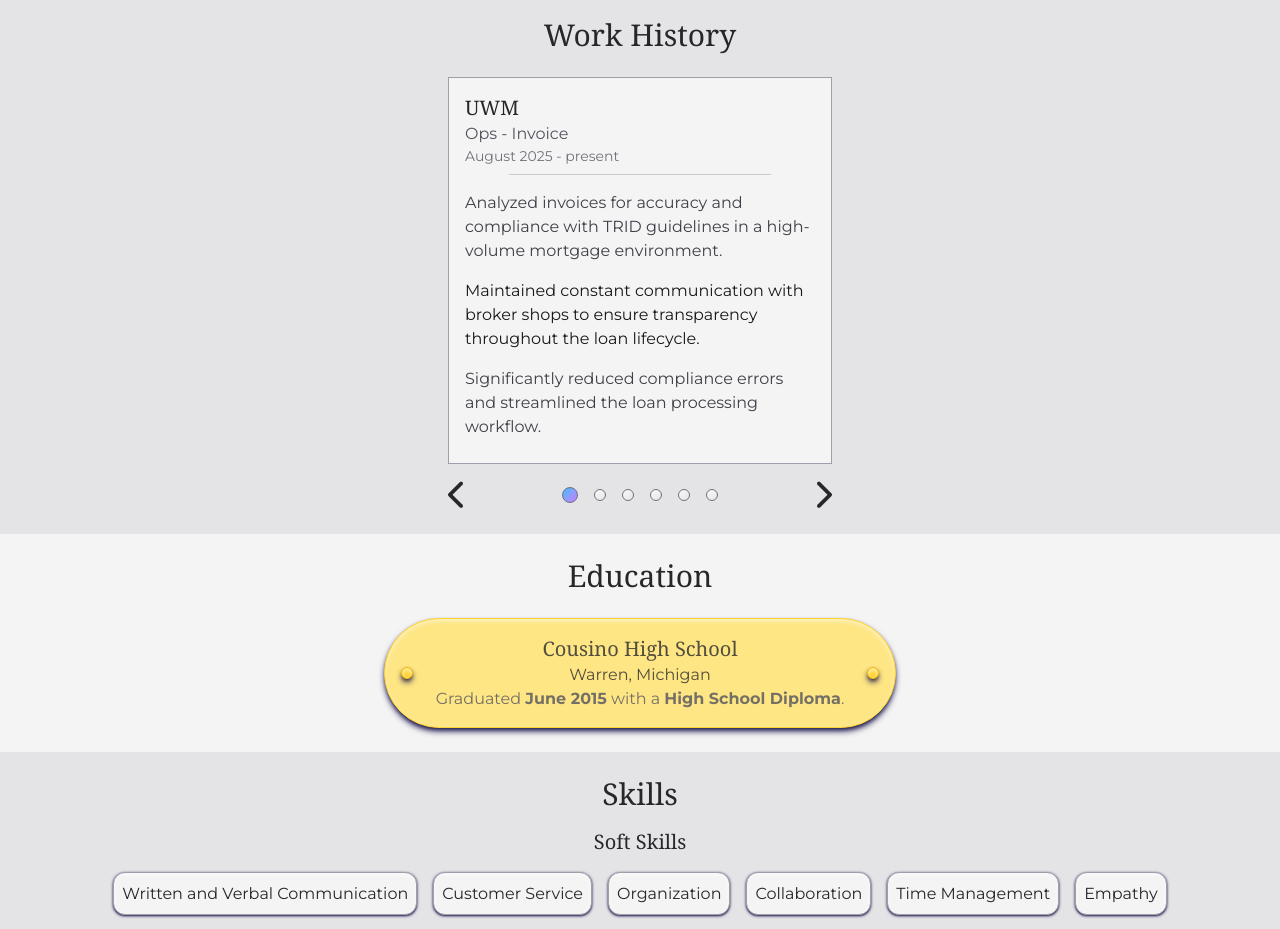
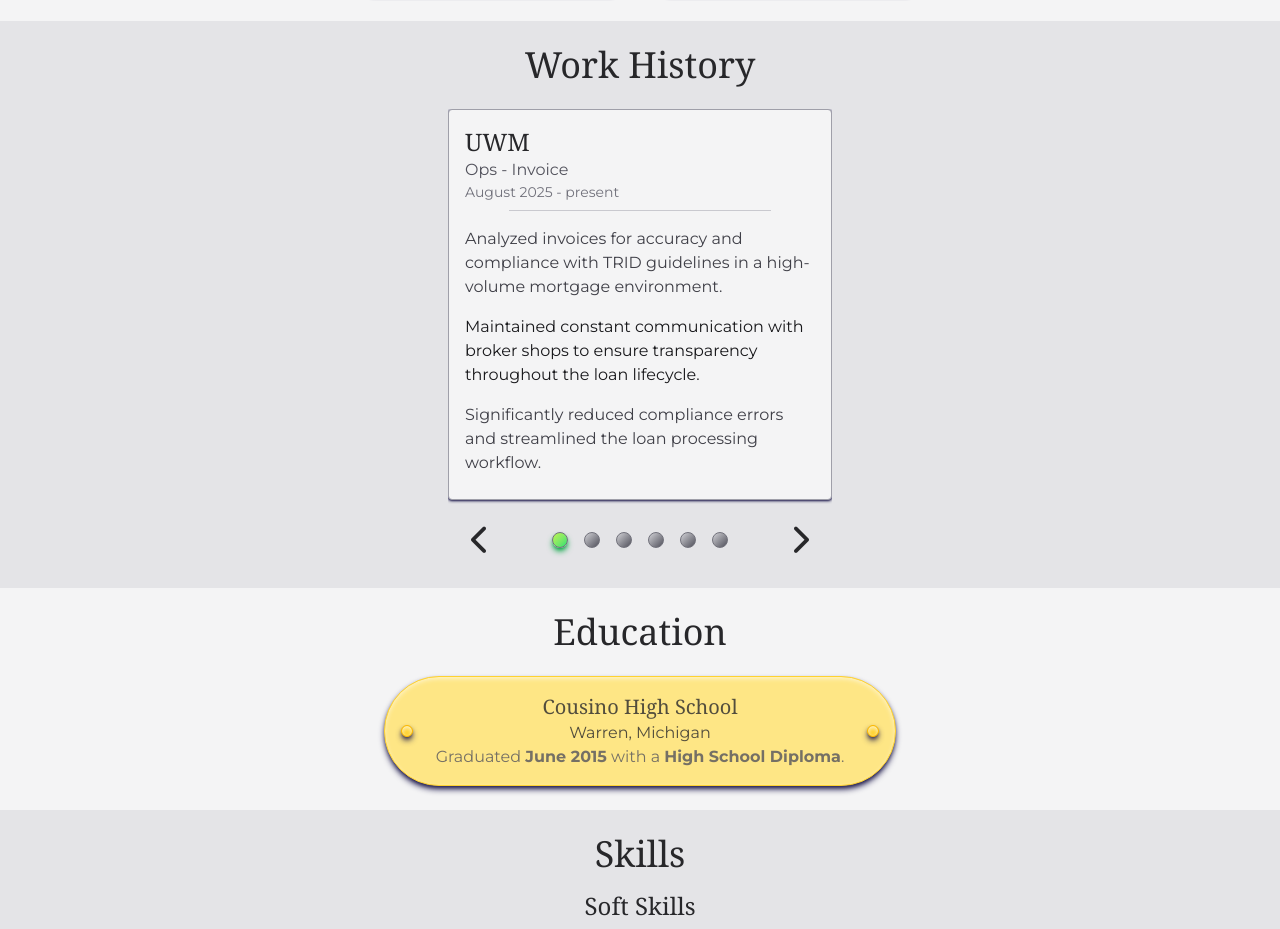
Before and after one commit to voidbloom13/personal-site, a React (Vite) app: page / in a window 1280 px wide. Shown: the part 440-1369 px from the top of the page. Built offline with nearby package versions, Linux system fonts and the light colour scheme; a web font is replaced by a local one.

Commit message:
First Draft complete. Need to update profile picture and refactor resume.pdf.

```diff
--- a/src/assets/userInfo.js
+++ b/src/assets/userInfo.js
@@ -37,7 +37,7 @@
     profilePicture: "/profile.jpg",
     resume: "/resume.pdf",
     summary:
-      "<b>Experienced customer service</b> representative specializing in more technical aspects of customer issues. Looking for a <b>Help Desk</b> position where I can utilize my technical expertise and passion for helping users by <b>resolving complex issues</b> in a timely, friendly manner.",
+      "A detail-oriented customer service professional with a knack for <b>resolving complex technical issues</b>. I'm seeking a Help Desk or IT support role where I can apply my passion for <b>Linux and Bash scripting</b> to provide excellent user support. I am currently pursuing <b>CompTIA A+, Security+, and Network+ certifications</b> to expand my IT expertise.",
   },
   skills: {
     soft: [
--- a/src/components/Education/Education.jsx
+++ b/src/components/Education/Education.jsx
@@ -5,7 +5,7 @@
   return (
     <section id="Education" className='w-full bg-zinc-100 text-zinc-800 py-6'>
       <div className='w-9/10 max-w-6xl mx-auto'>
-        <h1 className='font-serif text-4xl md:text-3xl text-center mb-6'>Education</h1>
+        <h1 className='font-serif text-4xl text-center mb-6'>Education</h1>
         {userInfo.education.map(e => <Edu key={e} education={e} />)}
       </div>
     </section>
--- a/src/components/Intro/Intro.jsx
+++ b/src/components/Intro/Intro.jsx
@@ -12,7 +12,7 @@
             <h2 className='transition-all duration-200 text-blue-500 hover:text-purple-700 text-xl tracking-tight font-[Montserrat] font-medium text-center md:text-left'><a href={`mailto:${userInfo.info.email}`}>{userInfo.info.email}</a></h2>
           </div>
         </div>
-        <p className='max-w-4xl text-lg text-left font-[Montserrat] self-center justify-self-center py-9' dangerouslySetInnerHTML={{ __html: userInfo.info.summary }} />
+        <p className='max-w-4xl text-lg text-left font-[Montserrat] self-center justify-self-center py-9 [&>b]:font-semibold' dangerouslySetInnerHTML={{ __html: userInfo.info.summary }} />
         <div className='flex flex-col sm:flex-row gap-4 w-full max-w-xl'>
           <a className='w-full' href="/resume.pdf" download="dakota_huyghe_resume.pdf">
             <button className='transition-all duration-200 w-full bg-linear-to-br from-green-400 to-emerald-600 hover:gl-linear-to-br hover:from-green-200 hover:to-emerald-400 font-[Montserrat] font-medium text-zinc-200 hover:text-emerald-700 shadow-sm hover:shadow-lg shadow-indigo-950 inset-shadow-sm inset-shadow-emerald-50 rounded-full cursor-pointer'>
--- a/src/components/Skills/SkillCard.jsx
+++ b/src/components/Skills/SkillCard.jsx
@@ -1,6 +1,6 @@
 function SkillCard(props) {
   return (
-    <div className="transition-all duration-200 p-2 bg-zinc-100 hover:bg-zinc-50 border border-zinc-400 border-solid rounded-xl shadow-sm hover:shadow-lg shadow-indigo-950 inset-shadow-sm inset-shadow-zinc-50 hover:inset-shadow-white">
+    <div className="transition-all duration-200 ease-out py-2 px-4 font-medium hover:text-black bg-linear-to-br from-zinc-50 to-zinc-100 hover:from-sky-400 hover:to-purple-400 border border-zinc-400 border-solid rounded-xl shadow-sm hover:shadow-lg shadow-indigo-950 inset-shadow-sm inset-shadow-zinc-50 hover:inset-shadow-white">
       <span className="font-lg md:font-md font-[Montserrat]">{props.skill}</span>
     </div>
   )
--- a/src/components/Skills/Skills.jsx
+++ b/src/components/Skills/Skills.jsx
@@ -6,7 +6,7 @@
     <section id="Skills" className='w-full bg-zinc-200 text-zinc-800 py-6'>
       <div className='w-9/10 max-w-6xl mx-auto'>
         <div className="flex flex-col items-center justify-center gap-4">
-          <h1 className='font-serif text-4xl md:text-3xl text-center'>Skills</h1>
+          <h1 className='font-serif text-4xl text-center'>Skills</h1>
           <SkillsContainer label="Soft Skills" skills={userInfo.skills.soft} />
           <SkillsContainer label="Technical Skills" skills={userInfo.skills.technical} />
         </div>
--- a/src/components/Skills/SkillsContainer.jsx
+++ b/src/components/Skills/SkillsContainer.jsx
@@ -3,7 +3,7 @@
 function SkillsContainer(props) {
   return (
     <div className='flex flex-col gap-4 items-center justify-center flex-wrap pb-2'>
-      <h2 className='text-xl tracking-tight md:tracking-normal font-serif'>{props.label}</h2>
+      <h2 className='text-2xl tracking-tight md:tracking-normal font-serif'>{props.label}</h2>
       <div className='flex flex-row flex-wrap gap-4 items-center justify-center'>
         {props.skills.map(skill => <SkillCard key={skill} skill={skill} />)}
       </div>
--- a/src/components/WorkHist/WorkCard.jsx
+++ b/src/components/WorkHist/WorkCard.jsx
@@ -2,8 +2,8 @@
 
 function WorkCard(props) {
   return (
-    <div className="transition-all duration-200 w-72 md:w-96 flex-none p-4 bg-zinc-100 border border-zinc-400 border-solid">
-      <h2 className="font-serif text-xl text-zinc-800">{props.employer}</h2>
+    <div className={`transition-all duration-100 ease-out w-72 md:w-96 flex-none p-4 rounded-sm shadow-sm shadow-indigo-950 hover:shadow-lg bg-zinc-100 border border-zinc-400 border-solid ${props.isActive ? 'opacity-100' : 'opacity-0'}`}>
+      <h2 className="font-serif text-2xl text-zinc-800">{props.employer}</h2>
       <p className="text-md  font-[Montserrat] text-zinc-600">{props.title}</p>
       <p className="text-sm font-[Montserrat] text-zinc-500">{props.startDate} - {props.endDate}</p>
       <hr className="w-3/4 mx-auto font-[Montserrat] text-zinc-400/50 my-2" />
--- a/src/components/WorkHist/WorkHist.jsx
+++ b/src/components/WorkHist/WorkHist.jsx
@@ -13,22 +13,26 @@
     activeSlide >= userInfo.jobs.length - 1 ? setActiveSlide(0) : setActiveSlide(activeSlide + 1);
   }
 
+  function changeSlide(i) {
+    setActiveSlide(i);
+  }
+
   return (
     <section id="WorkHistory" className='w-full bg-zinc-200 text-zinc-800 py-6 mx-auto z-0'>
       <div className='w-9/10 max-w-6xl mx-auto'>
-        <h1 className='font-serif text-4xl md:text-3xl text-center mb-6'>Work History</h1>
+        <h1 className='font-serif text-4xl text-center mb-6'>Work History</h1>
         <div className='relative overflow-hidden w-72 md:w-96 mx-auto'>
-          <div className="transform-translate duration-500 flex flex-row row-start-1 col-span-3 md:col-auto" style={{ transform: `translateX(-${activeSlide * 100}%)` }}>
-            {userInfo.jobs.map((job, index) => <WorkCard key={job.employer} activeSlide={index} employer={job.employer} title={job.title} startDate={job.startDate} endDate={job.endDate} description={job.description} />)}
+          <div className="transform-translate duration-200 ease-out flex flex-row" style={{ transform: `translateX(-${activeSlide * 100}%)` }}>
+            {userInfo.jobs.map((job, index) => <WorkCard key={job.employer} isActive={activeSlide === index ? true : false} employer={job.employer} title={job.title} startDate={job.startDate} endDate={job.endDate} description={job.description} />)}
           </div>
-          <div className='flex flex-row justify-between mt-4'>
-            <i onClick={previous} className='fa-solid fa-chevron-left text-3xl justify-self-end row-start-2 md:row-start-1 col-start-1 z-1' />
-            <div className='flex flex-row items-center justify-center gap-4'>
+          <div className='flex flex-row justify-around items-center mt-4'>
+            <i onClick={previous} className='fa-solid fa-chevron-left text-3xl cursor-pointer' />
+            <div className='flex flex-row m-4 items-center justify-center gap-4'>
               {userInfo.jobs.map((_, index) => index === activeSlide
-                ? <div key={index} className='transition-all duration-200 size-4 border border-solid border-zinc-500 rounded-full bg-linear-to-br from-sky-400 to-purple-400' />
-                : <div key={index} className='transition-all duration-200 size-3 border border-solid border-zinc-500 rounded-full bg-linear-to-br from-zinc-50 to-zinc-200' />)}
+                ? <div key={index} onClick={() => changeSlide(index)} className='transition-all duration-200 cursor-pointer size-4 border border-solid border-zinc-500 rounded-full bg-linear-to-br from-lime-300 to-green-400 shadow-md shadow-green-600' />
+                : <div key={index} onClick={() => changeSlide(index)} className='transition-all duration-200 cursor-pointer size-4 border border-solid border-zinc-500 rounded-full bg-linear-to-br from-zinc-300 to-zinc-600' />)}
             </div>
-            <i onClick={next} className='fa-solid fa-chevron-right text-3xl justify-self-start row-start-2 md:row-start-1 col-start-3 z-1' />
+            <i onClick={next} className='fa-solid fa-chevron-right text-3xl cursor-pointer' />
           </div>
         </div>
       </div>
```
Also changed, not shown: 2 other files (tests, documents, lock files or other folders).
